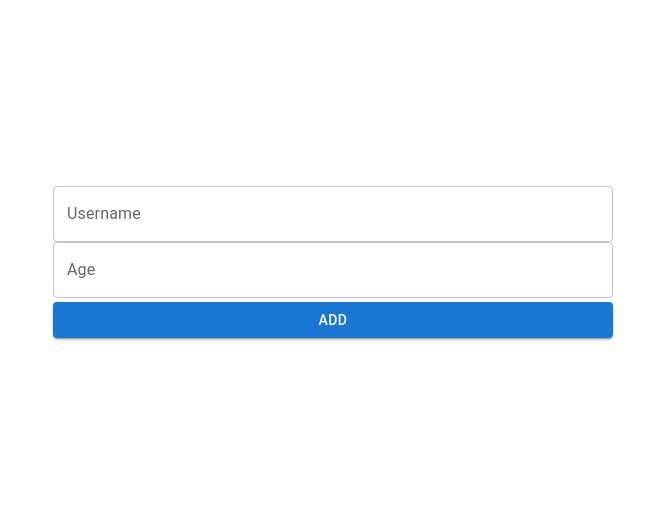
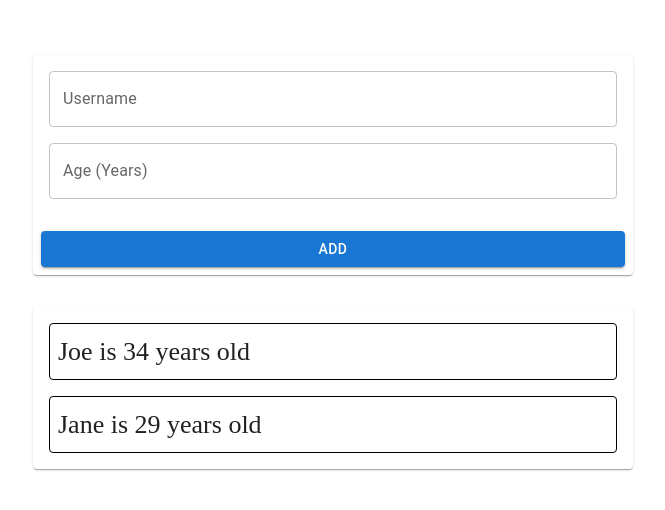
Before and after one commit to advide2001/kudos-app, a React (Vite) app: page / in a window 1280 px wide. Shown: the part 138-648 px from the top of the page, without its empty margins (307-972 px from the left). Built offline with nearby package versions, Linux system fonts and the light colour scheme.

Commit message:
Abstracted components to thier own files

```diff
--- a/src/App.css
+++ b/src/App.css
@@ -1,10 +1,20 @@
 .App {
   background-color: #ffffff;
   min-height: 100vh;
+  max-width: 600px;
+  margin-inline: auto;
   display: flex;
   flex-direction: column;
-  align-items: center;
+  align-items: stretch;
   justify-content: center;
   font-size: calc(10px + 2vmin);
   color: white;
+  gap: 2rem;
 }
+
+.list__item {
+  padding: 0.5rem 0.5rem;
+  margin: 1rem;
+  border: 1px solid #000000;
+  border-radius: 0.25rem;
+}
--- a/src/App.jsx
+++ b/src/App.jsx
@@ -1,17 +1,13 @@
-import { Button, TextField } from "@mui/material";
 import "./App.css";
+
+import InputCard from "./InputCard";
+import DisplayCard from "./DisplayCard";
 
 function App() {
   return (
     <div className="App">
-      <div>
-        <TextField fullWidth id="outlined-controlled" label="Username" />
-        <TextField fullWidth id="outlined-controlled" label="Age" />
-        <Button fullWidth variant="contained">
-          Add
-        </Button>
-      </div>
-      <div></div>
+      <InputCard />
+      <DisplayCard />
     </div>
   );
 }
--- /dev/null
+++ b/src/DisplayCard.jsx
@@ -0,0 +1,12 @@
+import Card from "@mui/material/Card";
+
+const DisplayCard = (props) => {
+  return (
+    <Card>
+      <div className="list__item">Joe is 34 years old</div>
+      <div className="list__item">Jane is 29 years old</div>
+    </Card>
+  );
+};
+
+export default DisplayCard;
--- /dev/null
+++ b/src/InputCard.jsx
@@ -0,0 +1,35 @@
+import {
+  Button,
+  Card,
+  CardContent,
+  CardActions,
+  TextField,
+} from "@mui/material";
+
+const InputCard = () => {
+  return (
+    <Card>
+      <CardContent>
+        <TextField
+          sx={{ mb: 2 }}
+          fullWidth
+          id="outlined-controlled"
+          label="Username"
+        />
+        <TextField
+          sx={{ mb: 1 }}
+          fullWidth
+          id="outlined-controlled"
+          label="Age (Years)"
+        />
+      </CardContent>
+      <CardActions>
+        <Button fullWidth variant="contained">
+          Add
+        </Button>
+      </CardActions>
+    </Card>
+  );
+};
+
+export default InputCard;
```
